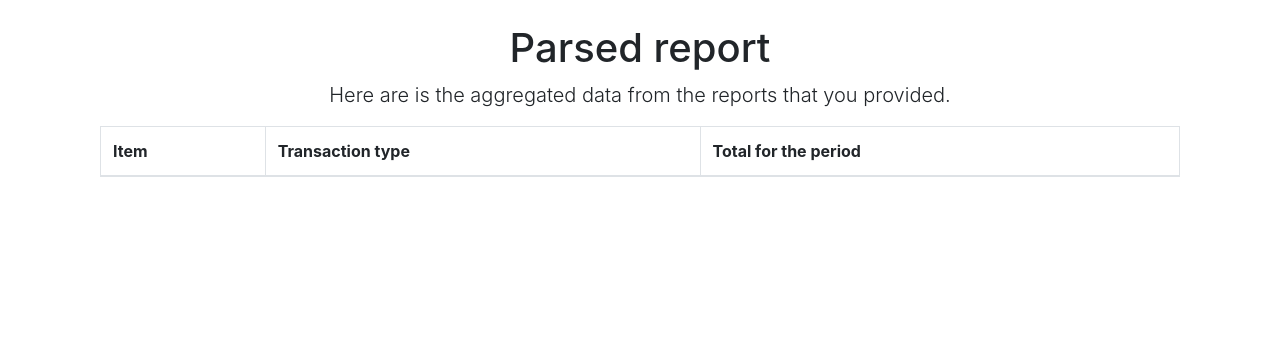
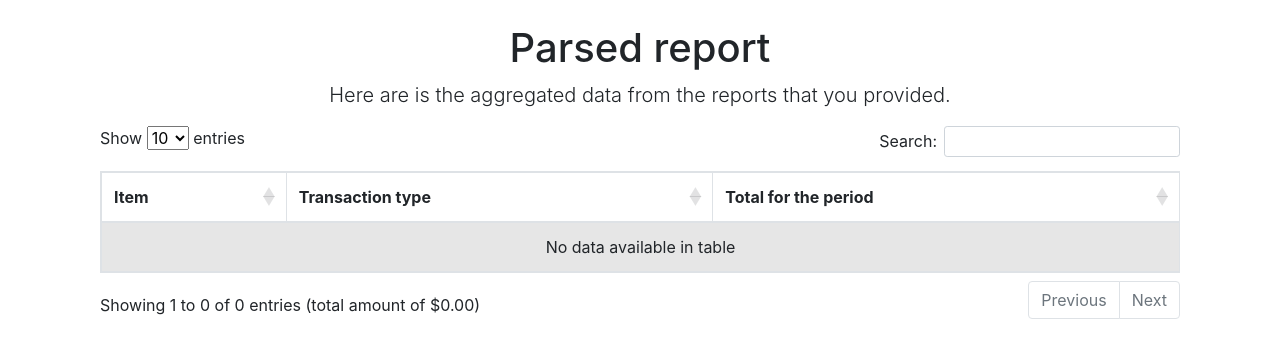
Before and after one commit to atomberg/transaction-organizer, a Flask app: template app/templates/report_parse.html.j2 in a window 1280 px wide. Shown: the part 56-414 px from the top of the page. Run offline with Flask 2, Linux system fonts and the light colour scheme; the template is opened without the code that fills it, so the values that code supplies are empty; some libraries are stand-ins or nearby versions.

Commit message:
Added totalAmount to infoCallback for datatables.

```diff
--- a/app/templates/report_parse.html.j2
+++ b/app/templates/report_parse.html.j2
@@ -2,6 +2,21 @@
 {% block title %}Parse Poynt Reports{% endblock %}
 
 {% block scripts %}
+<script type="text/javascript">
+    $("#transactions_table").DataTable({
+      "stateSave": true,
+      "lengthMenu": [10, 20, 50],
+      "order": [],
+      "infoCallback": function( settings, start, end, max, total, pre ) {
+        var api = this.api();
+        var totalAmount = api.column( 2, { page: 'current' } ).data().reduce(
+          function (a, b) { return a + parseFloat(b); }, 0.0
+        );
+        return 'Showing ' + start + ' to ' + end + ' of ' + total + ' entries ' +
+          '(total amount of $' + totalAmount.toFixed(2) + ')';
+      }
+    });
+</script>
 {% endblock %}
 
 {% block content %}
@@ -13,7 +28,7 @@
 </div>
 
 <div>
-  <table id="table_id" class="table table-striped table-bordered" cellspacing="0" style="width:100%">
+  <table id="transactions_table" class="table table-striped table-bordered" cellspacing="0" style="width:100%">
     <thead>
       <tr>
         <th>Item</th>
```
Also changed, not shown: app/templates/person_get.html.j2 (+8 -0 lines), app/templates/transaction_table.html.j2 (+8 -0 lines).
